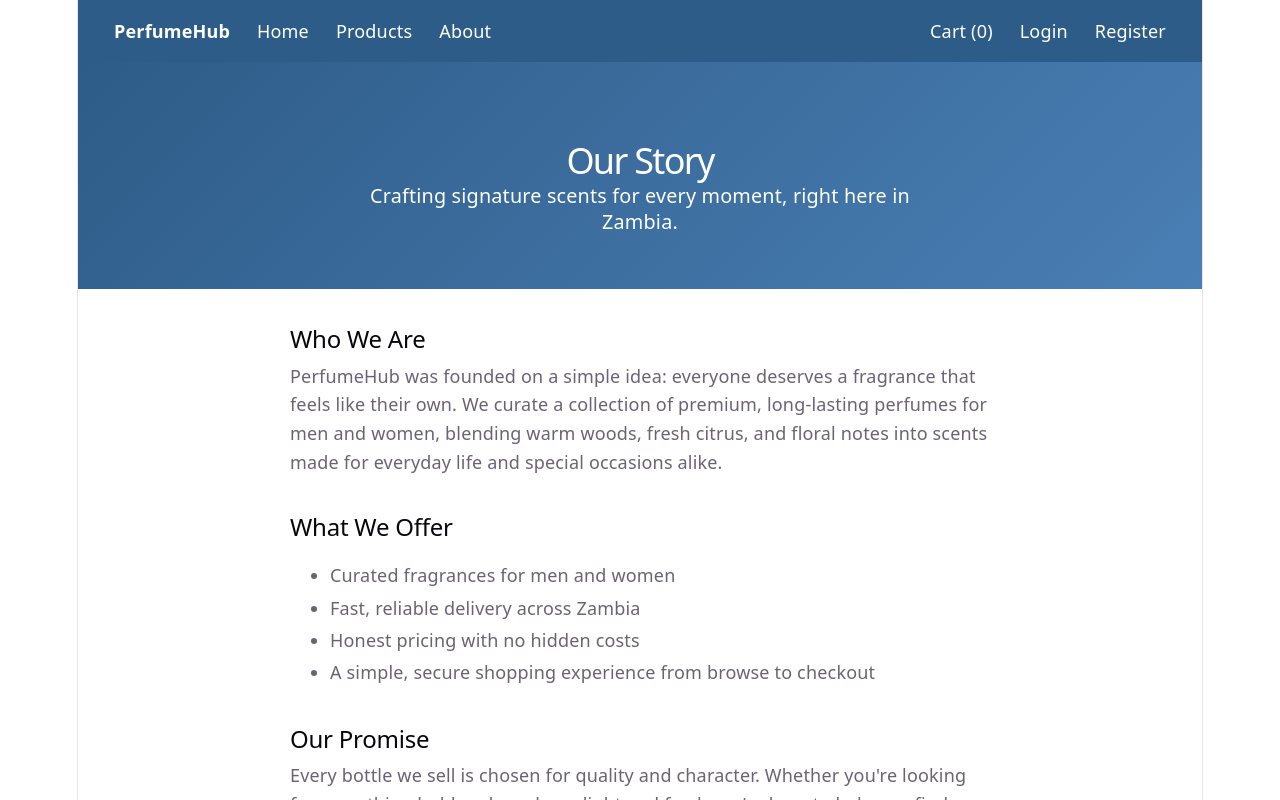
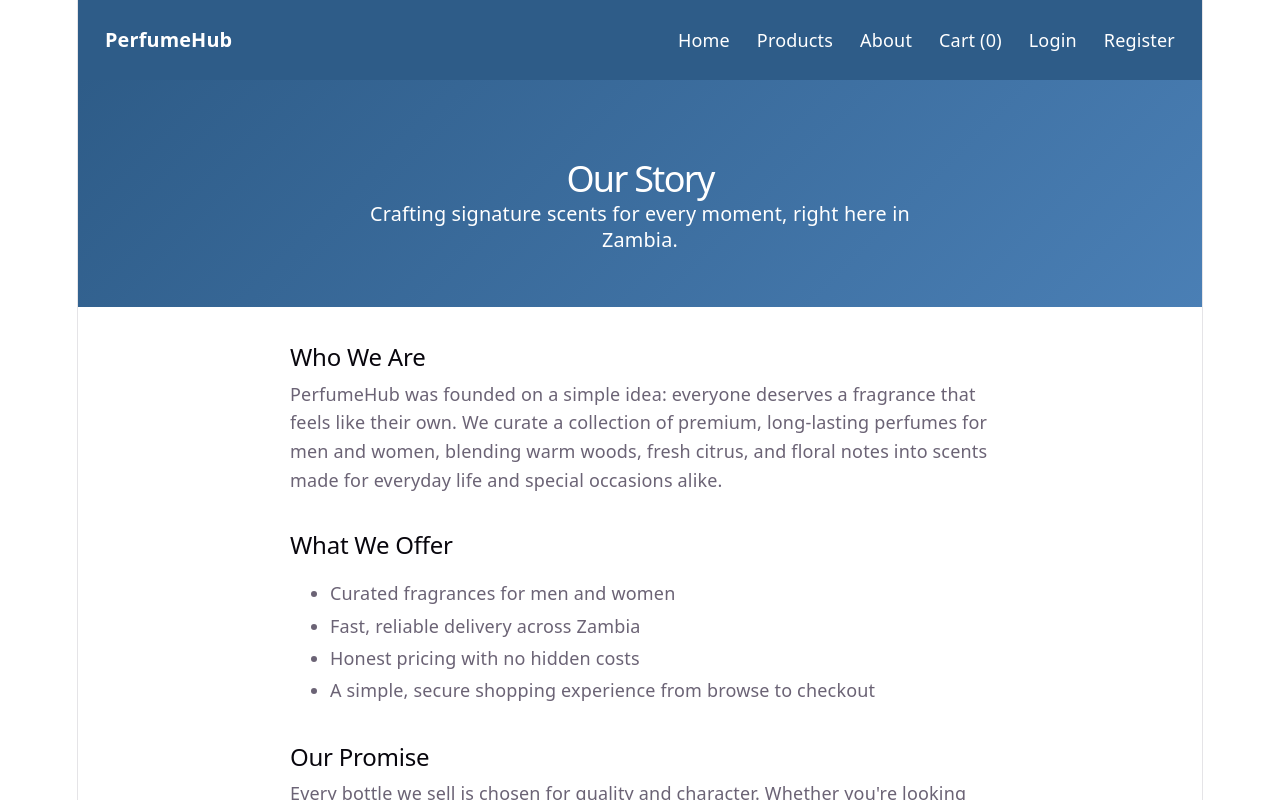
Before and after one commit to brucenzala/perfumehub-web-demo, a React (Vite) app: page /about in a window 1280 px wide. Shown: the top 800 px of the page. Built offline with nearby package versions, Linux system fonts and the light colour scheme.

Commit message:
Add PWA manifest and icons for app packaging

```diff
--- a/index.html
+++ b/index.html
@@ -2,9 +2,12 @@
 <html lang="en">
   <head>
     <meta charset="UTF-8" />
-    <link rel="icon" type="image/svg+xml" href="/favicon.svg" />
+    <link rel="icon" type="image/png" href="/icon-192.png" />
+    <link rel="apple-touch-icon" href="/icon-192.png" />
+    <link rel="manifest" href="/manifest.json" />
+    <meta name="theme-color" content="#2E5C88" />
     <meta name="viewport" content="width=device-width, initial-scale=1.0" />
-    <title>perfumehub-web-demo</title>
+    <title>PerfumeHub</title>
   </head>
   <body>
     <div id="root"></div>
--- a/src/App.css
+++ b/src/App.css
@@ -199,3 +199,14 @@
     background-position: -200% 0;
   }
 }
+
+@media (max-width: 480px) {
+  .counter {
+    font-size: 14px;
+    margin-bottom: 16px;
+  }
+  #center {
+    gap: 15px;
+    padding: 16px 20px;
+  }
+}
--- a/src/components/Navbar.jsx
+++ b/src/components/Navbar.jsx
@@ -1,3 +1,4 @@
+import { useState } from "react";
 import { Link, useNavigate } from "react-router-dom";
 import { useCart } from "../context/CartContext";
 import { useAuth } from "../context/AuthContext";
@@ -6,43 +7,112 @@ function Navbar() {
   const { cart } = useCart();
   const { user, isAuthenticated, logout } = useAuth();
   const navigate = useNavigate();
+  const [menuOpen, setMenuOpen] = useState(false);
   const itemCount = cart.reduce((sum, item) => sum + item.qty, 0);
 
   async function handleLogout() {
     await logout();
+    setMenuOpen(false);
     navigate("/");
   }
 
+  function closeMenu() {
+    setMenuOpen(false);
+  }
+
+  const linkStyle = { color: "white", textDecoration: "none", padding: "0.5rem 0" };
+
   return (
-    <nav style={{ display: "flex", gap: "1.5rem", padding: "1rem 2rem", background: "#2E5C88", alignItems: "center" }}>
-      <Link to="/" style={{ color: "white", textDecoration: "none", fontWeight: "bold" }}>PerfumeHub</Link>
-      <Link to="/" style={{ color: "white", textDecoration: "none" }}>Home</Link>
-      <Link to="/products" style={{ color: "white", textDecoration: "none" }}>Products</Link>
-      <Link to="/about" style={{ color: "white", textDecoration: "none" }}>About</Link>
-      {isAuthenticated && (
-        <Link to="/orders" style={{ color: "white", textDecoration: "none" }}>My Orders</Link>
-      )}
-      <Link to="/cart" style={{ color: "white", textDecoration: "none", marginLeft: "auto" }}>
-        Cart ({itemCount})
+    <nav style={{ background: "#2E5C88" }}>
+      <div style={{ display: "flex", alignItems: "center", justifyContent: "space-between", padding: "1rem 1.5rem" }}>
+        <Link to="/" onClick={closeMenu} style={{ color: "white", textDecoration: "none", fontWeight: "bold", fontSize: "1.1rem" }}>
+          PerfumeHub
         </Link>
+
+        {/* Desktop links */}
+        <div className="navbar-desktop-links" style={{ display: "flex", gap: "1.5rem", alignItems: "center" }}>
+          <Link to="/" style={linkStyle}>Home</Link>
+          <Link to="/products" style={linkStyle}>Products</Link>
+          <Link to="/about" style={linkStyle}>About</Link>
+          {isAuthenticated && <Link to="/orders" style={linkStyle}>My Orders</Link>}
+          <Link to="/cart" style={linkStyle}>Cart ({itemCount})</Link>
           {isAuthenticated ? (
             <>
-          <Link to="/profile" style={{ color: "white", textDecoration: "none" }}>
-            Hi, {user?.name || "..."}
-          </Link>
+              <Link to="/profile" style={linkStyle}>Hi, {user?.name || "..."}</Link>
               <button
                 onClick={handleLogout}
-            style={{ background: "none", border: "1px solid white", color: "white", padding: "4px 10px", cursor: "pointer" }}
+                style={{ background: "none", border: "1px solid white", color: "white", padding: "4px 10px", cursor: "pointer", borderRadius: "4px" }}
               >
                 Logout
               </button>
             </>
           ) : (
             <>
-          <Link to="/login" style={{ color: "white", textDecoration: "none" }}>Login</Link>
-          <Link to="/register" style={{ color: "white", textDecoration: "none" }}>Register</Link>
+              <Link to="/login" style={linkStyle}>Login</Link>
+              <Link to="/register" style={linkStyle}>Register</Link>
             </>
           )}
+        </div>
+
+        {/* Mobile hamburger button */}
+        <button
+          className="navbar-hamburger"
+          onClick={() => setMenuOpen(!menuOpen)}
+          aria-label="Toggle menu"
+          style={{
+            display: "none",
+            background: "none",
+            border: "none",
+            color: "white",
+            fontSize: "1.5rem",
+            cursor: "pointer",
+            padding: "0.25rem 0.5rem",
+          }}
+        >
+          {menuOpen ? "\u2715" : "\u2630"}
+        </button>
+      </div>
+
+      {/* Mobile dropdown menu */}
+      {menuOpen && (
+        <div className="navbar-mobile-menu" style={{ display: "none", flexDirection: "column", padding: "0 1.5rem 1rem", gap: "0.75rem", borderTop: "1px solid rgba(255,255,255,0.2)" }}>
+          <Link to="/" onClick={closeMenu} style={linkStyle}>Home</Link>
+          <Link to="/products" onClick={closeMenu} style={linkStyle}>Products</Link>
+          <Link to="/about" onClick={closeMenu} style={linkStyle}>About</Link>
+          {isAuthenticated && <Link to="/orders" onClick={closeMenu} style={linkStyle}>My Orders</Link>}
+          <Link to="/cart" onClick={closeMenu} style={linkStyle}>Cart ({itemCount})</Link>
+          {isAuthenticated ? (
+            <>
+              <Link to="/profile" onClick={closeMenu} style={linkStyle}>Hi, {user?.name || "..."}</Link>
+              <button
+                onClick={handleLogout}
+                style={{ background: "none", border: "1px solid white", color: "white", padding: "8px", cursor: "pointer", borderRadius: "4px", width: "100%" }}
+              >
+                Logout
+              </button>
+            </>
+          ) : (
+            <>
+              <Link to="/login" onClick={closeMenu} style={linkStyle}>Login</Link>
+              <Link to="/register" onClick={closeMenu} style={linkStyle}>Register</Link>
+            </>
+          )}
+        </div>
+      )}
+
+      <style>{`
+        @media (max-width: 768px) {
+          .navbar-desktop-links {
+            display: none !important;
+          }
+          .navbar-hamburger {
+            display: block !important;
+          }
+          .navbar-mobile-menu {
+            display: flex !important;
+          }
+        }
+      `}</style>
     </nav>
   );
 }
```
Also changed, not shown: public/manifest.json (added). Lines whose indentation alone changed are shown as unchanged.
